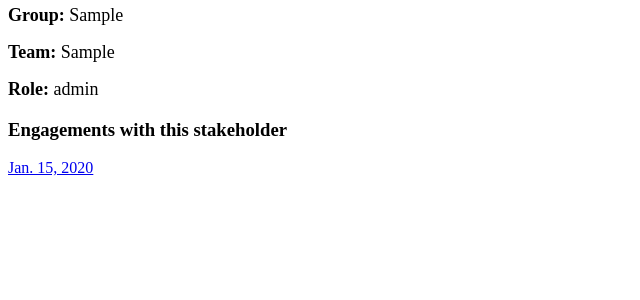
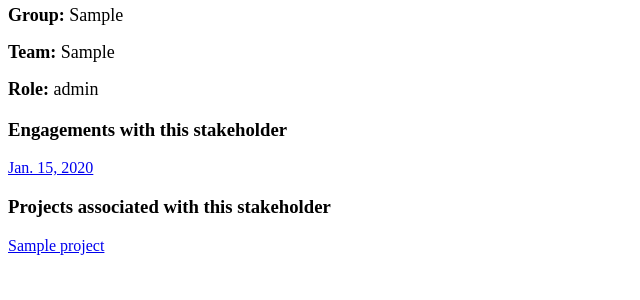
Before and after one commit to banillie/project_tracker, a Django app: a page that uses stakeholders/templates/stakeholders/detail.html in a window 1280 px wide. Shown: the part 313-613 px from the top of the page, without its empty margins (0-640 px from the left). Run offline with Django 3.2, Linux system fonts and the light colour scheme; a user stored in the database is signed in; tables that the repository leaves empty hold one stand-in row (values such as "Sample post"); some libraries are stand-ins or nearby versions.

Commit message:
projects associated with stakeholders added to stakeholder detail view and template

```diff
--- a/projects/views.py
+++ b/projects/views.py
@@ -51,9 +51,8 @@ def project_detail_hx_view(request, slug=None):
     if obj is None:
         return HttpResponse("Not found.")
     engage_qs = Engagement.objects.filter(projects__slug=slug)
-    l = engage_qs.all().values('stakeholders').distinct()
     stake_qs = []
-    for x in l:
+    for x in engage_qs.all().values('stakeholders').distinct():
         stake_qs.append(Stakeholder.objects.get(pk=x['stakeholders']))
     context = {
         "object": obj,
--- a/stakeholders/templates/stakeholders/detail.html
+++ b/stakeholders/templates/stakeholders/detail.html
@@ -17,16 +17,27 @@
     {% if engagement_list %}
     {#    <ol>#}
             {% for object in engagement_list %}
-            {% if object.date %}
+{#            {% if object.date %}#}
             <p>
             <a href="{{ object.get_absolute_url }}">{{ object.date }}</a>
             </p>
-            {% endif %}
+{#            {% endif %}#}
         {% endfor %}
     {#    </ol>#}
     {% else %}
         <p>None so far...</p>
     {% endif %}
 
+    <h3>Projects associated with this stakeholder</h3>
+    {% if project_list %}
+            {% for object in project_list %}
+            <p>
+            <a href="{{ object.get_absolute_url }}">{{ object.name }}</a>
+            </p>
+            {% endfor %}
+    {% else %}
+        <p>None so far...</p>
+    {% endif %}
+
 
 {% endblock %}
--- a/stakeholders/views.py
+++ b/stakeholders/views.py
@@ -1,6 +1,7 @@
 from django.shortcuts import render, get_object_or_404, redirect
 from django.contrib.auth.decorators import login_required
 
+from projects.models import Project
 from .forms import StakeholderForm
 
 from .models import Stakeholder
@@ -36,9 +37,13 @@ def stakeholder_update_view(request, slug):
 def stakeholders_detail_view(request, slug):
     obj = get_object_or_404(Stakeholder, slug=slug)
     engage_qs = Engagement.objects.filter(stakeholders__slug=slug)
+    project_qs = []
+    for x in engage_qs.all().values('projects').distinct():
+        project_qs.append(Project.objects.get(pk=x['projects']))
     context = {
         "object": obj,
         "engagement_list": engage_qs,
+        "project_list": project_qs,
     }
     return render(request, "stakeholders/detail.html", context)
 
```
Also changed, not shown: engagements/tests.py (+10 -6 lines).
